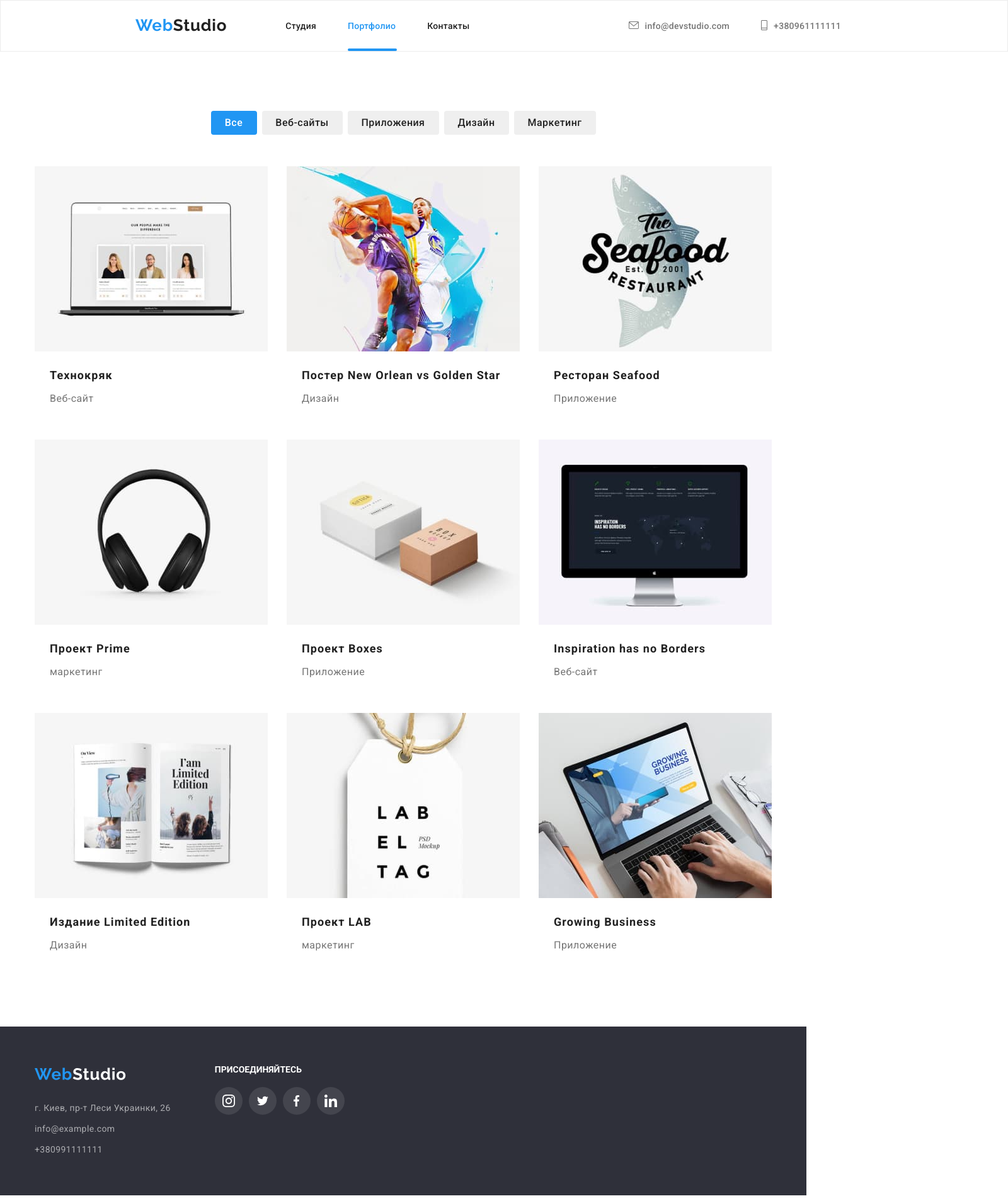
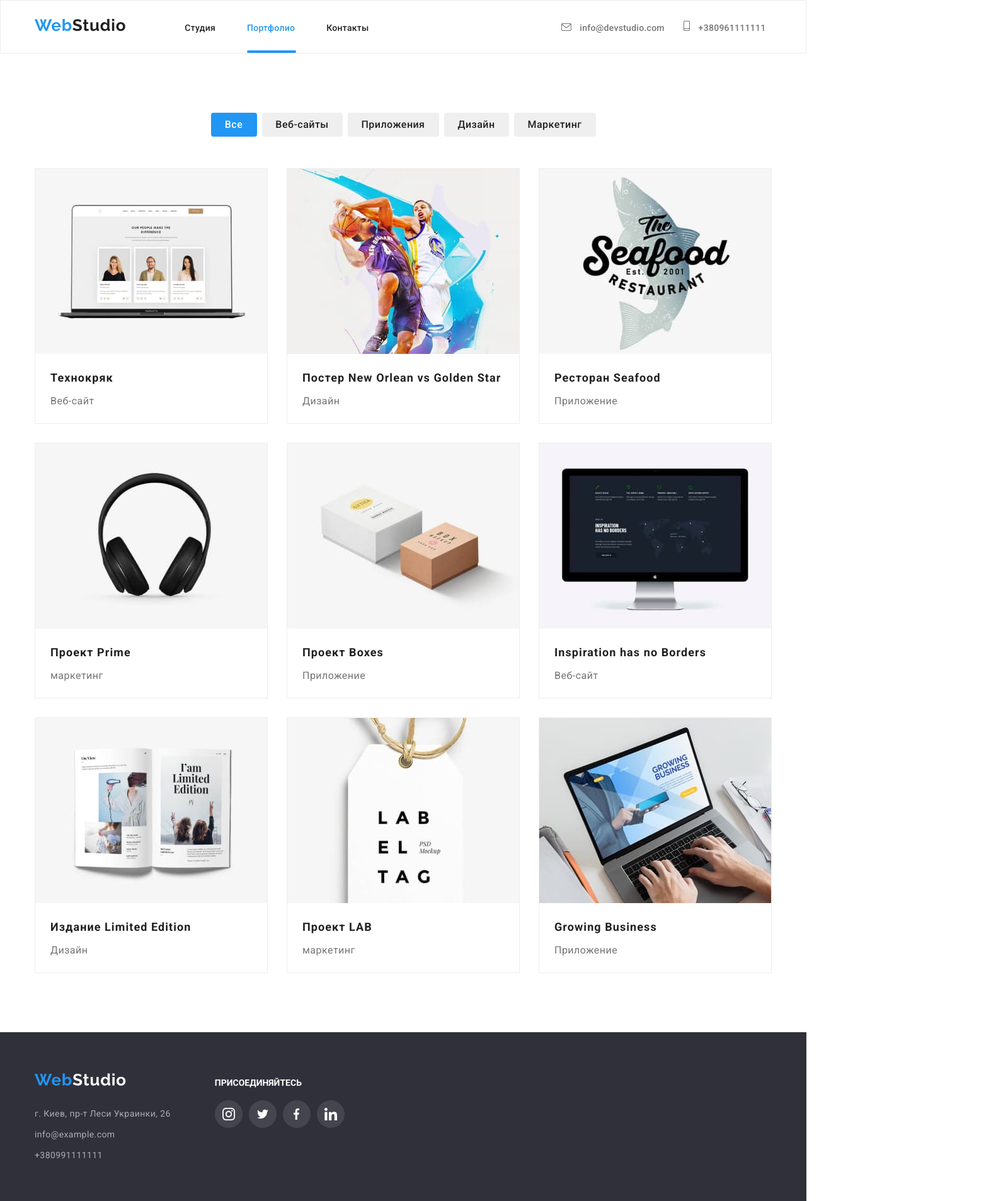
Before and after one commit to YuliaGordienko/goit-markup-hw-05, a plain HTML site: page portfolio.html in a window 1280 px wide. Shown: the whole page at 63% size, 1600 px wide, since content can reach past the window. Drawn offline with nearby package versions, Linux system fonts and the light colour scheme.

Commit message:
Правки дз ментор

```diff
--- a/css/styles.css
+++ b/css/styles.css
@@ -62,8 +62,8 @@ img {
 /*=============END COMPONENTS================*/
 
 /* =========HEADER========== */
+
 .header {
-  width: 1600px;
   border: 1px solid #ececec;
 }
 .logotype {
@@ -136,6 +136,7 @@ img {
 .navigation {
   display: flex;
   align-items: center;
+  align-items: baseline;
 }
 .navigation-list {
   display: flex;
@@ -144,8 +145,9 @@ img {
 
 .contacts-list {
   display: flex;
-  align-items: center;
+  align-items: baseline;
 }
+
 .navigation-list-links,
 .contacts-list-mail,
 .contacts-list-phone,
@@ -163,20 +165,17 @@ img {
 .navigation-list-item:not(:last-child) {
   margin-right: 50px;
 }
-.contacts-list-item:nth-child(2n) {
-  margin-right: 50px;
-}
-.contacts-list-item:nth-child(2n + 1) {
-  margin-right: 10px;
-}
-
-.contacts-list,
-.contacts-portfolio {
-  margin-left: auto;
+.contacts-list-item:not(:last-child) {
+  margin-right: 30px;
+  margin-left: 305px;
 }
 .contacts-list-svg {
   fill: var(--text-color);
 }
+.contacts-list-svg {
+  margin-right: 10px;
+}
+
 .before-element-link::before {
   content: "";
   position: absolute;
@@ -230,6 +229,8 @@ img {
   display: flex;
   flex-direction: column;
   align-items: center;
+  padding-left: 452px;
+  padding-right: 452px;
 }
 .hero-section {
   padding-top: 200px;
@@ -330,25 +331,25 @@ img {
   margin-right: 30px;
 }
 .what-we-do-discription {
+  display: flex;
+  align-items: center;
+  justify-content: center;
   position: absolute;
   width: 370px;
   height: 70px;
-  left: 0;
-  bottom: 0;
   font-weight: 700;
   font-size: 14px;
   line-height: 1.143;
   text-align: center;
   letter-spacing: 0.03em;
   text-transform: uppercase;
-  padding-top: 27px;
-  padding-bottom: 27px;
   color: #ffffff;
   background-color: rgba(47, 48, 58, 0.8);
 }
-.what-we-do-wrapper {
+.what-we-do-img {
   position: relative;
 }
+
 /*=============COMANDA================*/
 .names-our-team {
   font-family: "Roboto", sans-serif;
@@ -420,6 +421,9 @@ img {
 .social-list-link:focus .social-link-svg,
 .social-list-link:hover .social-link-svg {
   fill: var(--white-color);
+}
+.social-link-svg {
+  transition: fill 250ms cubic-bezier(0.4, 0, 0.2, 1);
 }
 .social-list {
   display: flex;
@@ -500,8 +504,6 @@ img {
 .footer {
   background-color: var(--background-color-grey);
   color: rgba(255, 255, 255, 0.6);
-  padding-top: 60px;
-  padding-bottom: 60px;
 }
 .logo-span-foot {
   color: var(--white-color);
@@ -553,7 +555,19 @@ img {
   justify-content: center;
 }
 .conteiner-foot {
+  padding-top: 72px;
+  padding-bottom: 60px;
   margin-left: 70px;
+}
+.conteiner-footer {
+  display: flex;
+  flex-direction: column;
+  padding-top: 60px;
+  padding-bottom: 60px;
+}
+.footer-contacts-list {
+  display: flex;
+  flex-direction: column;
 }
 .social-list-item-footer:not(:last-child) {
   margin-right: 10px;
@@ -575,6 +589,7 @@ img {
 .social-list-link-footer:focus {
   background-color: var(--accent-color);
 }
+
 /*==============PORTFOLIO=================*/
 
 /*=============HEADER PORTFOLIO===============*/
@@ -681,6 +696,11 @@ img {
 /*=============END BUTTON PORTFOLIO================*/
 
 /*=============EXAMPLES==================*/
+.list-examples-item-links {
+  display: block;
+  border: 1px solid #eeeeee;
+}
+
 .title-list-examples {
   font-family: "Roboto", sans-serif;
   font-weight: 700;
@@ -717,7 +737,6 @@ img {
 }
 .list-examples-item:hover,
 .list-examples-item:focus {
-  border: 1px solid #eeeeee;
   box-sizing: border-box;
   box-shadow: 0px 1px 1px rgba(0, 0, 0, 0.12), 0px 4px 4px rgba(0, 0, 0, 0.06),
     1px 4px 6px rgba(0, 0, 0, 0.16);
@@ -772,6 +791,9 @@ img {
   width: 100%;
   height: 100%;
   background-color: rgba(0, 0, 0, 0.2);
+  animation-name: for-modal;
+  animation-duration: 2500ms;
+  animation-iteration-count: 1;
 }
 .modal {
   position: absolute;
@@ -802,3 +824,17 @@ img {
   visibility: hidden;
   pointer-events: none;
 }
+@keyframes for-modal {
+  0% {
+    transform: scale(0);
+    opacity: 1;
+  }
+  50% {
+    transform: scale(0.5);
+    opacity: 0.5;
+  }
+  100% {
+    transform: scale(1);
+    opacity: 1;
+  }
+}
--- a/portfolio.html
+++ b/portfolio.html
@@ -30,21 +30,25 @@
         </nav>
         <ul class="contacts-list lists">
             <li class="contacts-list-item">
-                <a href="" class="contacts-list-link">
-                    <svg class="contacts-list-svg" width="16" height="12">
+              <a href="mailto:info@devstudio.com" class="contacts-list-link contacts-list-mail">
+                <svg class="contacts-list-svg"
+                width="16"
+                height="12">
                   <use href=./images/sprite.svg#icon-mail></use>
                 </svg>
-                </a>
+                info@devstudio.com </a>
               </li>
-            <li class="contacts-list-item"><a class="contacts-portfolio" href="mailto:info@devstudio.com"> info@devstudio.com </a></li>
+
             <li class="contacts-list-item">
-                <a href="" class="contacts-list-link">
-                    <svg class="contacts-list-svg" width="10" height="16">
+              <a href="tel:+380961111111" class="contacts-list-link contacts-list-phone">
+                <svg class="contacts-list-svg"
+                width="10"
+                height="16">
                   <use href=./images/sprite.svg#icon-tell></use>
                 </svg>
-                </a>
+                +380961111111  </a>
             </li>
-            <li class="contacts-list-item"><a class="contacts-portfolio" href="tel:+380961111111"> +380961111111 </a></li>
+
           </ul>
         </div>
         </header>
```
Also changed, not shown: index.html (+12 -9 lines). Lines whose indentation alone changed are shown as unchanged.
